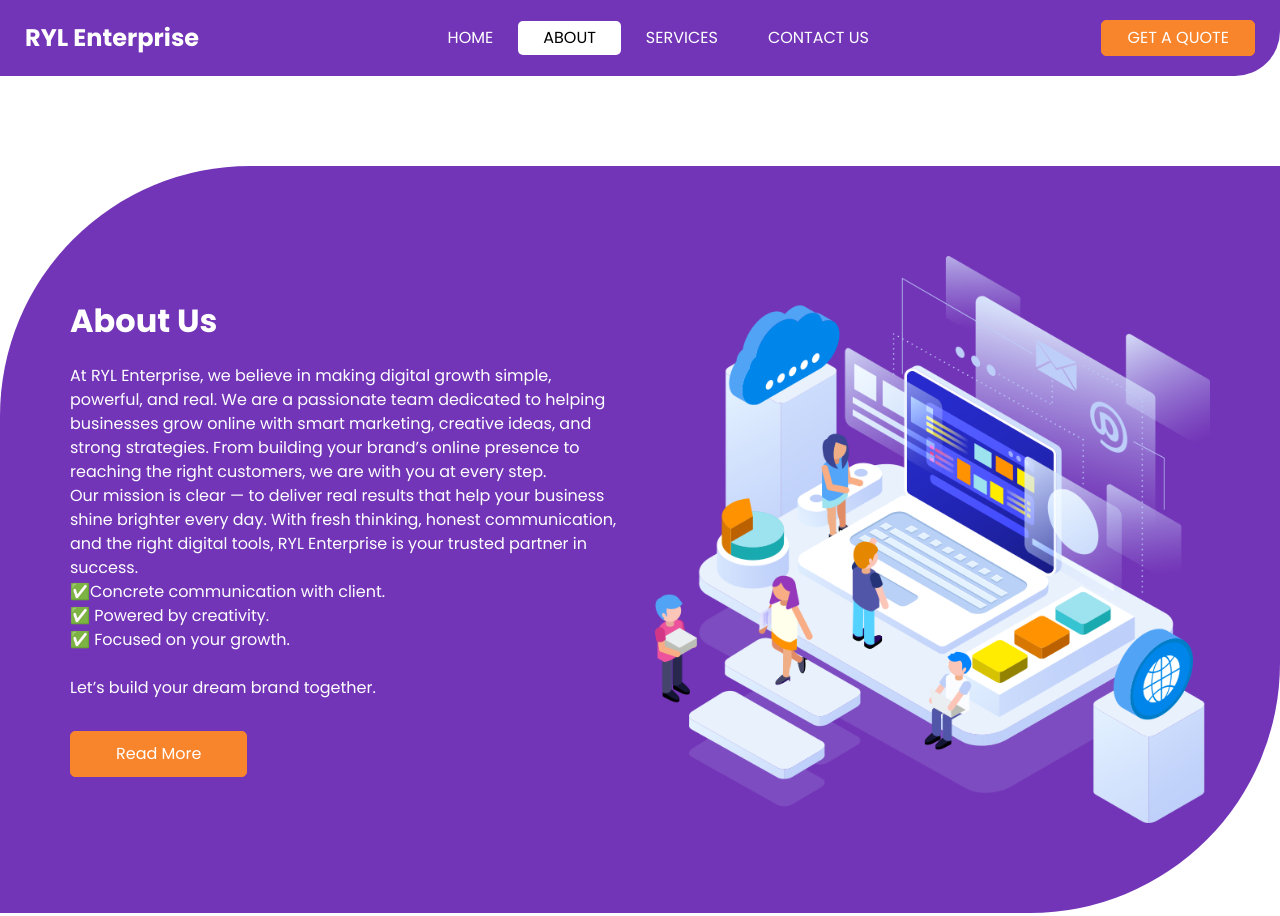
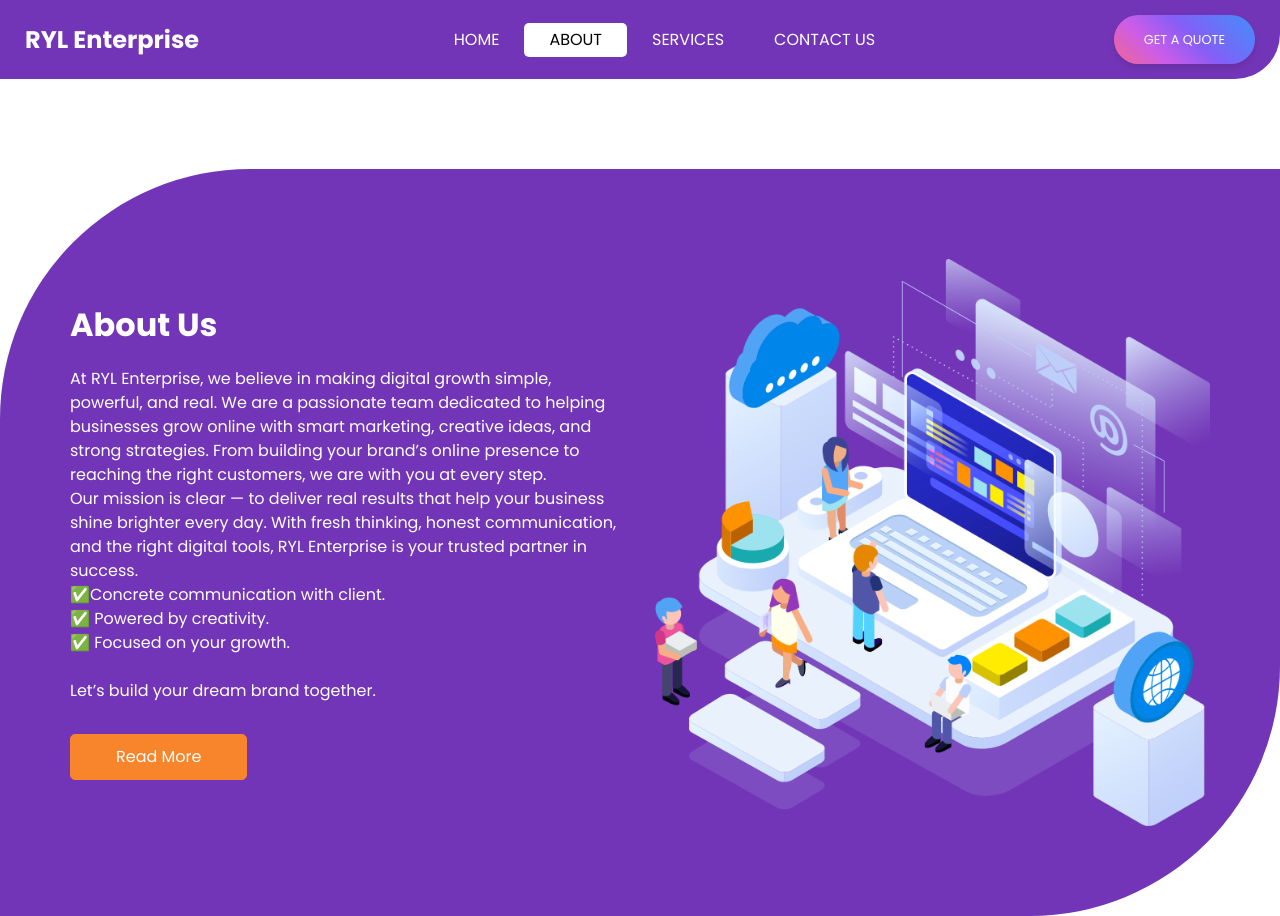
Before and after one commit to somanathworld/RYLDigiMarketing, a plain HTML site: page about.html in a window 1280 px wide. Shown: the top 916 px of the page. Drawn offline with nearby package versions, Linux system fonts and the light colour scheme; some packages are replaced by stand-ins of ours.

Commit message:
Update about.html

```diff
--- a/about.html
+++ b/about.html
@@ -81,7 +81,7 @@ height="0" width="0" style="display:none;visibility:hidden"></iframe></noscript>
               </li>
             </ul>
             <div class="quote_btn-container">
-              <a href="" class="quote_btn">
+              <a href="" class="animated-button text-white">
                 Get A Quote
               </a>
             </div>
```
